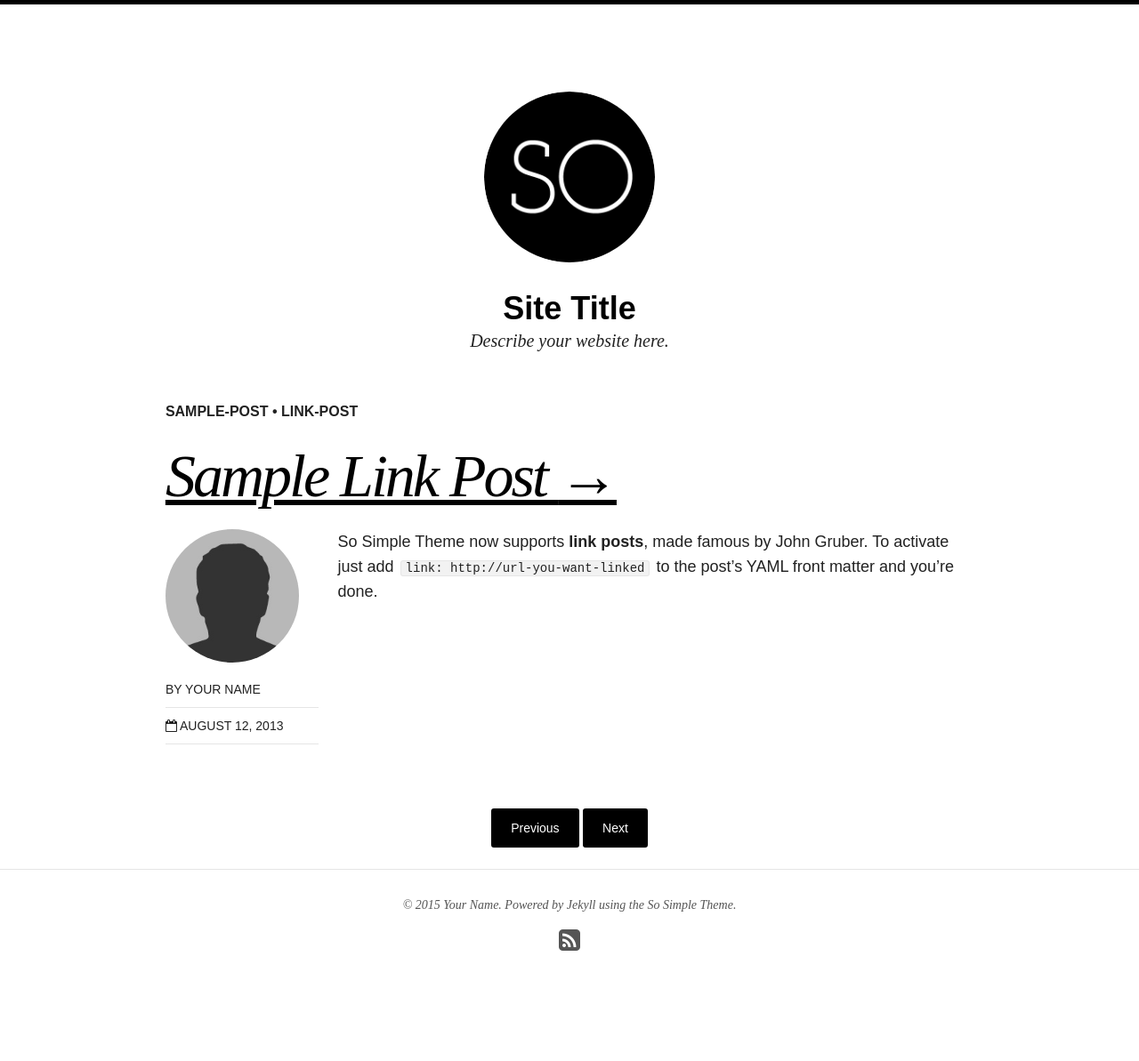
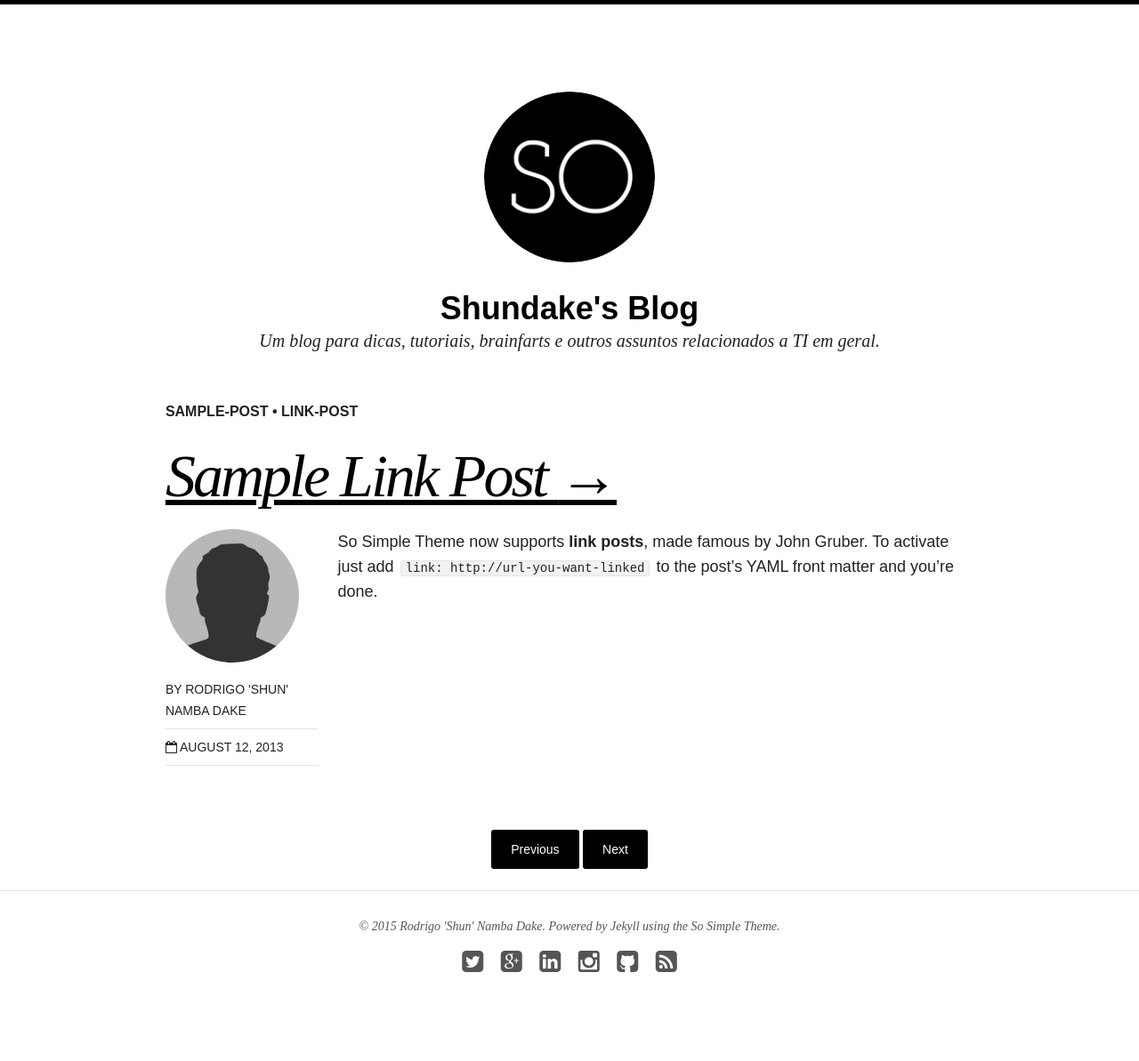
Before and after one commit to shundake/shundake.github.io, a Jekyll site: the page built from _posts/articles/2013-08-12-sample-link-post.md, in a window 1280 px wide. Shown: the whole page at 89% size. Built offline with Jekyll 4.4.1, drawn with Linux system fonts in a browser that asks for light colours; nearby versions of some CDN libraries; before the commit the page ends 1169 px from its top, so only the background shows below that.

Commit message:
_config.yml edit

```diff
--- a/_config.yml
+++ b/_config.yml
@@ -1,8 +1,8 @@
 # Site wide configuration
 
-title: Site Title
+title: Shundake's Blog
 locale: en_US
-description: Describe your website here.
+description: Um blog para dicas, tutoriais, brainfarts e outros assuntos relacionados a TI em geral.
 logo: site-logo.png
 search: true
 url: http://blog.shundake.xyz
@@ -33,22 +33,22 @@ exclude: ["lib", "config.rb", "Capfile", "config", "log", "Rakefile", "Rakefile.
 
 # Site owner
 owner:
-  name: Your Name
+  name: Rodrigo 'Shun' Namba Dake
   avatar: bio-photo.jpg
-  email: you@email.com
+  email: rodrigodake@gmail.com
   disqus-shortname:
-  twitter: #username
+  twitter: shundake
   facebook: #username
-  github: #username
+  github: shundake
   stackexchange: #http://stackoverflow.com/users/123456/username
-  linkedin: #username
-  instagram: #username
+  linkedin: rodrigodake
+  instagram: shundake
   flickr: #username
   tumblr: #username
   pinterest: #username
   weibo: #userid
   google:
-    plus: #username
+    plus: rodrigodake
     analytics:
     verify:
     ad-client:
```
